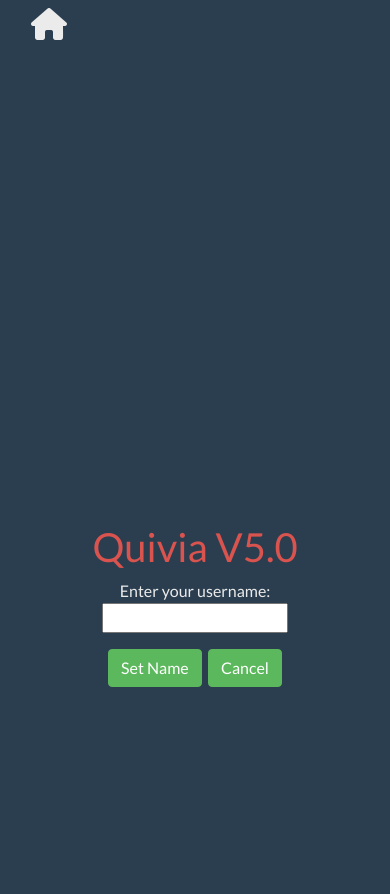
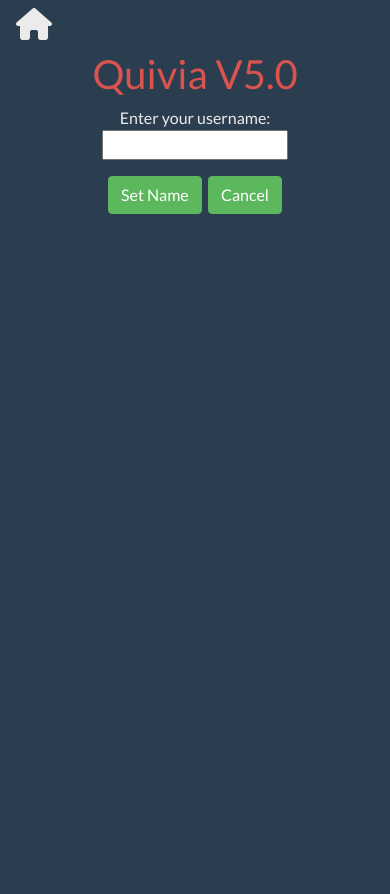
Before and after one commit to clukes/QuizSite, a Django app: page /quiz/ in a window 390 px wide. Before the commit the page ends 687 px from the top, so only its background shows below. Run offline with Django 3.2, Linux system fonts and the light colour scheme; parts of the project's set-up code (start-up, migrations or seed data) failed here and were passed over; some libraries are stand-ins or nearby versions.

Commit message:
Mobile formatting improvements

```diff
--- a/quiz/templates/base_generic.html
+++ b/quiz/templates/base_generic.html
@@ -15,7 +15,7 @@
 <body>
   <div class="container-fluid h-100">
     <div id="page-row" class="row h-100">
-      <div class="col-sm-2">
+      <div class="col-sm-2 px-sm-2 p-0">
       {% block sidebar %}
       <ul class="nav nav-pills">
         <li class="nav-item">
@@ -24,7 +24,7 @@
       </ul>
      {% endblock %}
       </div>
-      <div id="content" class="col-sm-8 text-center my-auto">
+      <div id="content" class="col-sm-8 text-center my-auto h-100">
         <noscript>You need to enable JavaScript to properly use this website.</noscript>
         {% block content %}{% endblock %}
         {% if messages %}
--- a/quiz/templates/index.html
+++ b/quiz/templates/index.html
@@ -20,7 +20,7 @@
       Room Code: <span class="text-warning">{{request.session.currentGameCode}}</span></p>
     <form action="" method="post">
         {% csrf_token %}
-        <input type="submit" name="enter-game" class="btn btn-success mb-2 mb-sm-0" value="Enter Game"/>&nbsp
+        <input type="submit" name="enter-game" class="btn btn-success" value="Enter Game"/>&nbsp
         <input type="submit" name="leave-game" class="btn btn-success" value="Leave Game"/>
     </form>
     {% endif %}
```
Also changed, not shown: quiz/templates/game.html (+0 -9 lines).
